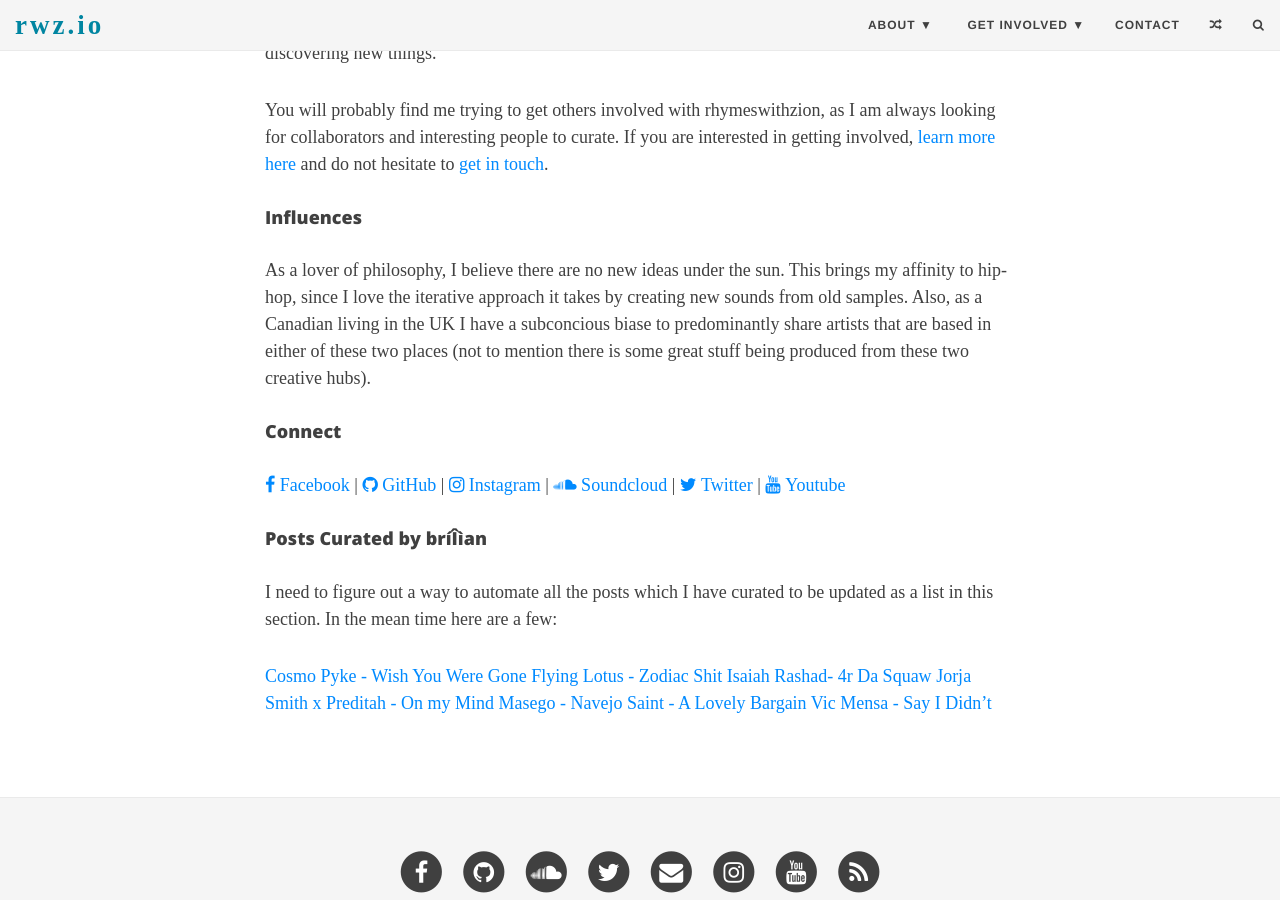
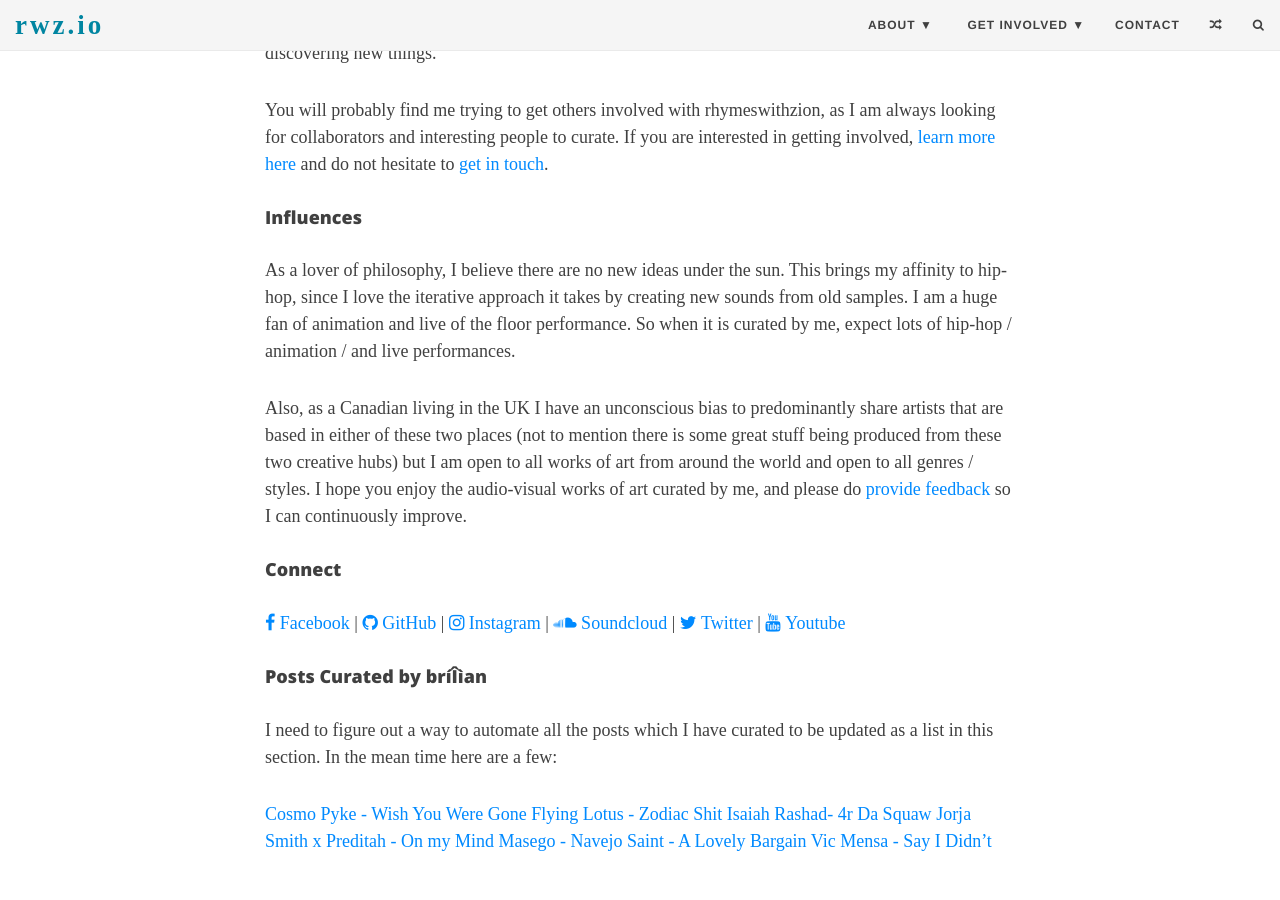
Before and after one commit to rhymeswithzion/rwz-test, a Jekyll site: the page built from curators/brian.md, in a window 1280 px wide and 900 px high, scrolled down 954 px. Built offline with Jekyll 4.4.1, drawn with Linux system fonts in a browser that asks for light colours; some web fonts are replaced.

Commit message:
Update brian.md

```diff
--- a/curators/brian.md
+++ b/curators/brian.md
@@ -15,7 +15,9 @@ You will probably find me trying to get others involved with rhymeswithzion, as
 
 #### Influences
 
-As a lover of philosophy, I believe there are no new ideas under the sun. This brings my affinity to hip-hop, since I love the iterative approach it takes by creating new sounds from old samples. Also, as a Canadian living in the UK I have a subconcious biase to predominantly share artists that are based in either of these two places (not to mention there is some great stuff being produced from these two creative hubs).
+As a lover of philosophy, I believe there are no new ideas under the sun. This brings my affinity to hip-hop, since I love the iterative approach it takes by creating new sounds from old samples. I am a huge fan of animation and live of the floor performance. So when it is curated by me, expect lots of hip-hop / animation / and live performances.
+
+Also, as a Canadian living in the UK I have an unconscious bias to predominantly share artists that are based in either of these two places (not to mention there is some great stuff being produced from these two creative hubs) but I am open to all works of art from around the world and open to all genres / styles. I hope you enjoy the audio-visual works of art curated by me, and please do [provide feedback](https://rwz.io/feedback/) so I can continuously improve.
 
 #### Connect
 
```
